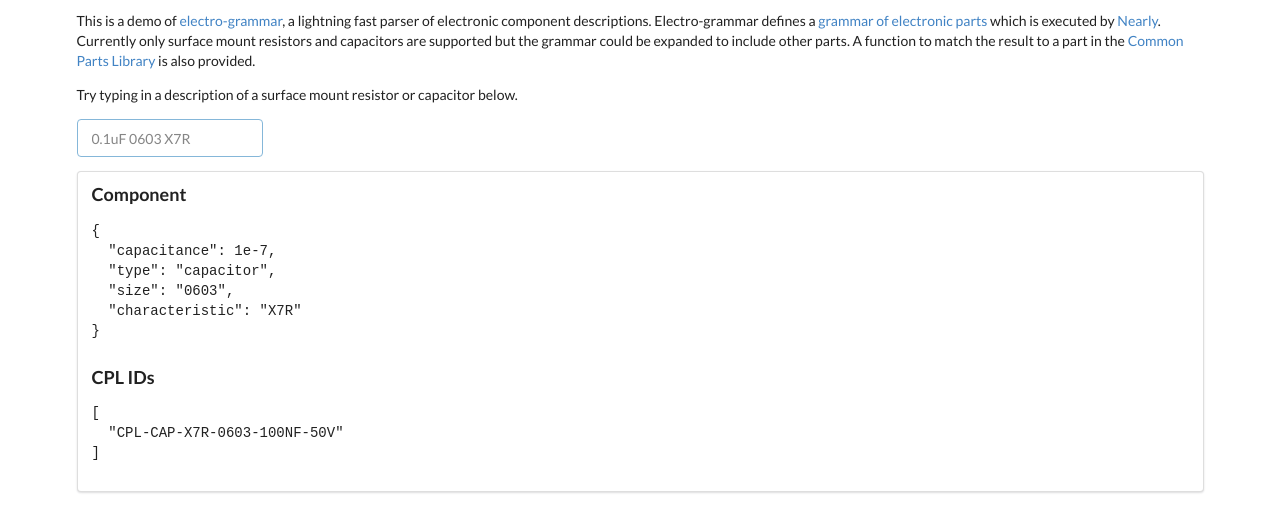
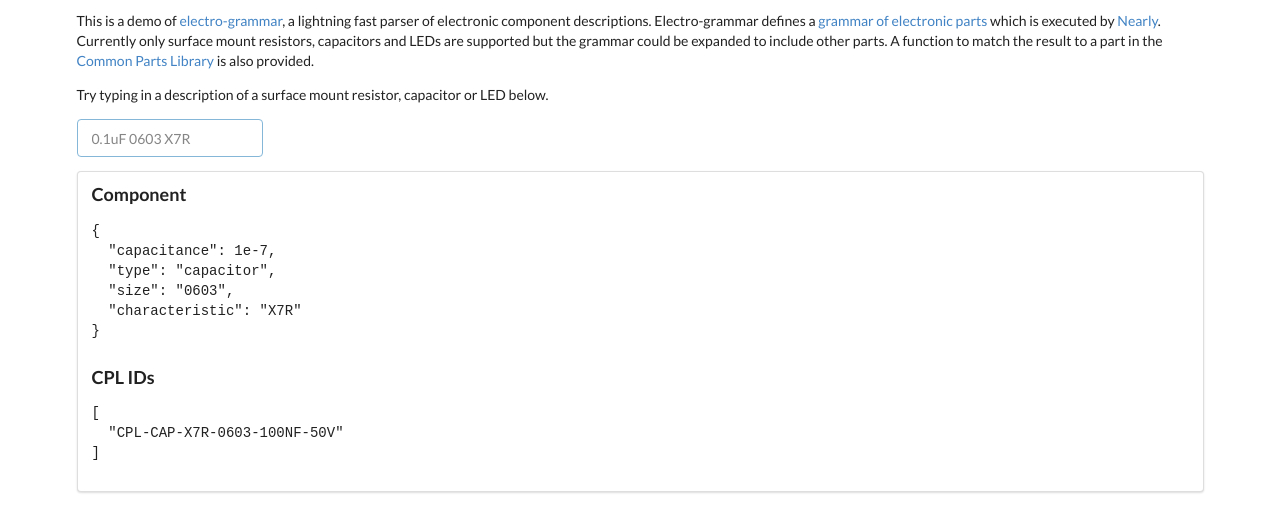
Before and after one commit to kitspace/electro-grammar, a website with bundled scripts: page docs/index.html in a window 1280 px wide. Shown: the part 91-622 px from the top of the page. Built offline with nearby package versions, Linux system fonts and the light colour scheme.

Commit message:
Add docs about LEDs

```diff
--- a/docs/index.html
+++ b/docs/index.html
@@ -2,7 +2,7 @@
     <head>
         <meta charset='UTF-8'>
         <meta name='viewport' content='width=device-width, initial-scale=1.0'>
-        <title>electro-grammar demo</title>
+        <title>Electro Grammar Demo</title>
         <link href='favicon.ico' rel="icon" type="image/x-icon" />
         <link rel='stylesheet' href='https://cdn.jsdelivr.net/semantic-ui/2.2.10/semantic.min.css'></link>
         <style>
@@ -27,13 +27,13 @@
             href='https://github.com/monostable/electro-grammar/blob/master/src/grammar.ne'>grammar
             of electronic parts</a> which is executed by <a
             href='https://nearley.js.org/'>Nearly</a>.  Currently only surface mount
-        resistors and capacitors are supported but the grammar could be expanded to
+        resistors, capacitors and LEDs are supported but the grammar could be expanded to
         include other parts. A function to match the result to a part in the <a
             href='https://octopart.com/common-parts-library#Resistors'> Common
             Parts Library</a> is also provided.
         </p>
         <p>
-        Try typing in a description of a surface mount resistor or capacitor below.
+        Try typing in a description of a surface mount resistor, capacitor or LED below.
         </p>
         <div class='ui input focus'>
             <input id='input' placeholder='0.1uF 0603 X7R' type='text'>
```
Also changed, not shown: README.md.
